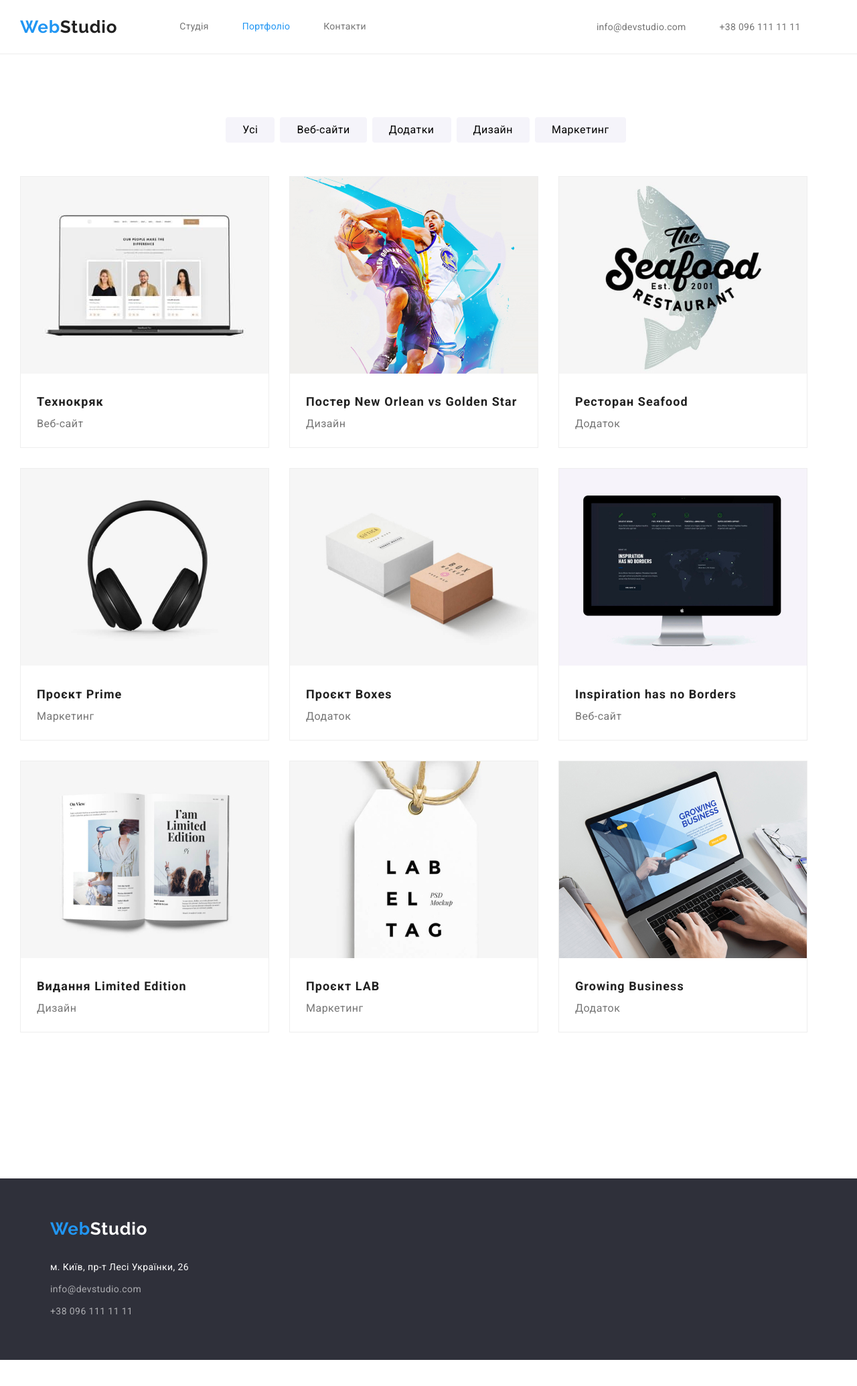
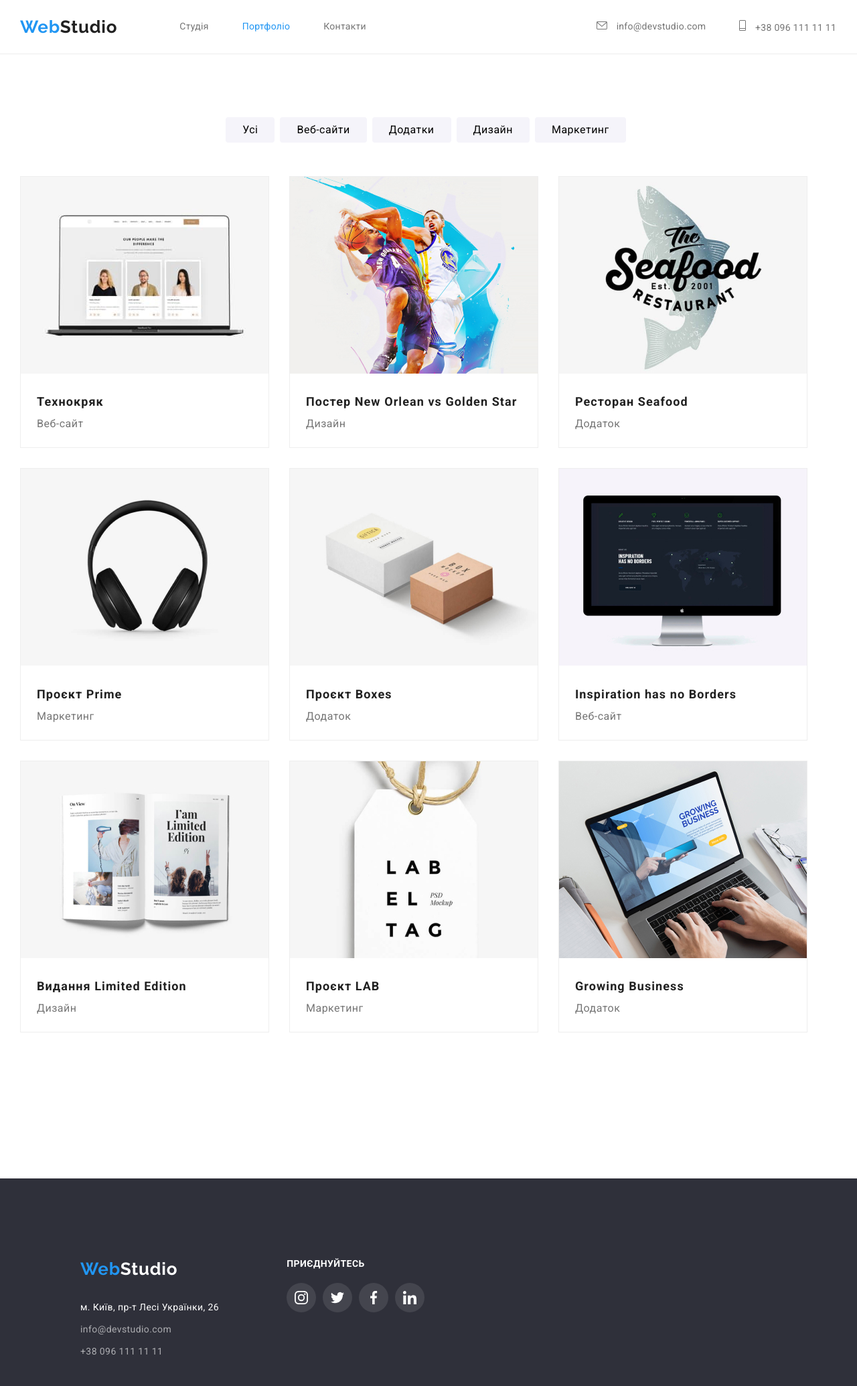
Before and after one commit to DimasSotin/goit-markup-hw-04, a plain HTML site: page portfolio.html in a window 1280 px wide. Shown: the whole page at 67% size. Before the commit the page ends 2031 px from the top, so only its background shows below. Drawn offline with nearby package versions, Linux system fonts and the light colour scheme.

Commit message:
changed portfolio

```diff
--- a/portfolio.html
+++ b/portfolio.html
@@ -28,7 +28,7 @@
         <a class="logo" href="#">Web<span class="color-tagb">Studio</span></a>
         <ul class="site-nav list">
           <li class="list-item">
-            <a href="./index.html" class="item">Студія</a>
+            <a href="./index.html" class="item ">Студія</a>
           </li>
           <li class="list-item">
             <a href="./portfolio.html" class="item current">Портфоліо</a>
@@ -36,13 +36,21 @@
           <li class="list-item"><a href="#" class="item">Контакти</a></li>
         </ul>
         <ul class="auth-nav list">
-          <li>
-            <a class="head-mail" href="mailto:info@devstudio.com"
-              >info@devstudio.com</a
+          <li class="auth-item">
+            <a class="head-mail" href="mailto:info@devstudio.com">
+              <svg class="icon-mail">
+                <use href="./images/icons.svg#icon-mail"></use>
+              </svg>
+              info@devstudio.com</a
             >
           </li>
-          <li>
-            <a class="head-phone" href="tel:+380961111111">+38 096 111 11 11</a>
+          <li class="auth-item">
+            <a class="head-phone" href="tel:+380961111111">
+              <svg class="icon-phone">
+                <use href="./images/icons.svg#icon-phone"></use>
+              </svg>
+              +38 096 111 11 11</a
+            >
           </li>
         </ul>
       </nav>
@@ -170,7 +178,8 @@
     <!---------------------footer ------------------------>
 
     <footer class="footer">
-      <div class="container">
+      <div class="container footer">
+        <div>
           <a href="./index.html" class="logo"
             >Web<span class="color-tagw">Studio</span></a
           >
@@ -198,6 +207,40 @@
             </ul>
           </address>
         </div>
+        <div class="social">
+          <h3 class="social-title">приєднуйтесь</h3>
+          <ul class="social-list">
+            <li class="social-item">
+              <button class="social-btn">
+                <svg class="icon-social" width="20px" height="20px">
+                  <use href="/images/icons.svg#icon-instagram"></use>
+                </svg>
+              </button>
+            </li>
+            <li class="social-item">
+              <button class="social-btn">
+                <svg class="icon-social" width="20px" height="20px">
+                  <use href="/images/icons.svg#icon-twitter"></use>
+                </svg>
+              </button>
+            </li>
+            <li class="social-item">
+              <button class="social-btn">
+                <svg class="icon-social" width="20px" height="20px">
+                  <use href="/images/icons.svg#icon-facebook"></use>
+                </svg>
+              </button>
+            </li>
+            <li class="social-item">
+              <button class="social-btn">
+                <svg class="icon-social" width="20px" height="20px">
+                  <use href="/images/icons.svg#icon-linkedin"></use>
+                </svg>
+              </button>
+            </li>
+          </ul>
+        </div>
+      </div>
     </footer>
   </body>
 </html>
```
Lines whose indentation alone changed are shown as unchanged.
